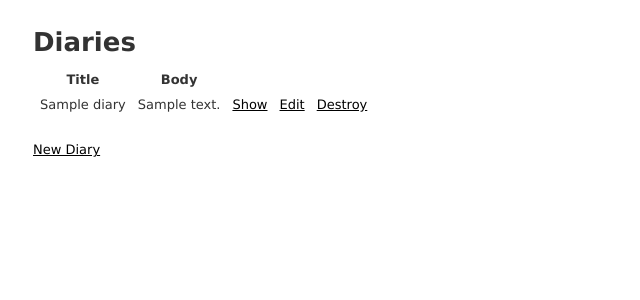
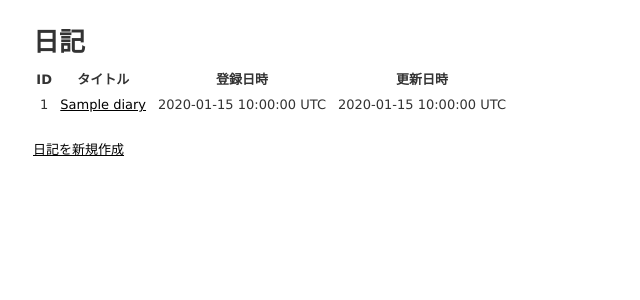
Before and after one commit to yamamusan/practice-rails, a Rails app: page /diaries in a window 1280 px wide. Shown: the top 300 px of the page, without its empty margins (0-640 px from the left). Run offline with Rails 7, Linux system fonts and the light colour scheme; tables that the repository leaves empty hold one stand-in row (values such as "Sample post"); style sheets or scripts are compiled from the project's sources.

Commit message:
一覧画面の表示を日本語化

```diff
--- a/app/views/diaries/index.html.erb
+++ b/app/views/diaries/index.html.erb
@@ -1,24 +1,24 @@
 <p id="notice"><%= notice %></p>
 
-<h1>Diaries</h1>
+<h1>日記</h1>
 
 <table>
   <thead>
     <tr>
-      <th>Title</th>
-      <th>Body</th>
+      <th>ID</th>
+      <th>タイトル</th>
+      <th>登録日時</th>
+      <th>更新日時</th>
       <th colspan="3"></th>
     </tr>
   </thead>
-
   <tbody>
     <% @diaries.each do |diary| %>
       <tr>
-        <td><%= diary.title %></td>
-        <td><%= diary.body %></td>
-        <td><%= link_to 'Show', diary %></td>
-        <td><%= link_to 'Edit', edit_diary_path(diary) %></td>
-        <td><%= link_to 'Destroy', diary, method: :delete, data: { confirm: 'Are you sure?' } %></td>
+        <td><%= diary.id %></td>
+        <td><%= link_to diary.title, diary %></td>
+        <td><%= diary.created_at %></td>
+        <td><%= diary.updated_at %></td>
       </tr>
     <% end %>
   </tbody>
@@ -26,4 +26,4 @@
 
 <br>
 
-<%= link_to 'New Diary', new_diary_path %>
+<%= link_to '日記を新規作成', new_diary_path %>
```
Also changed, not shown: db/schema.rb (added).
